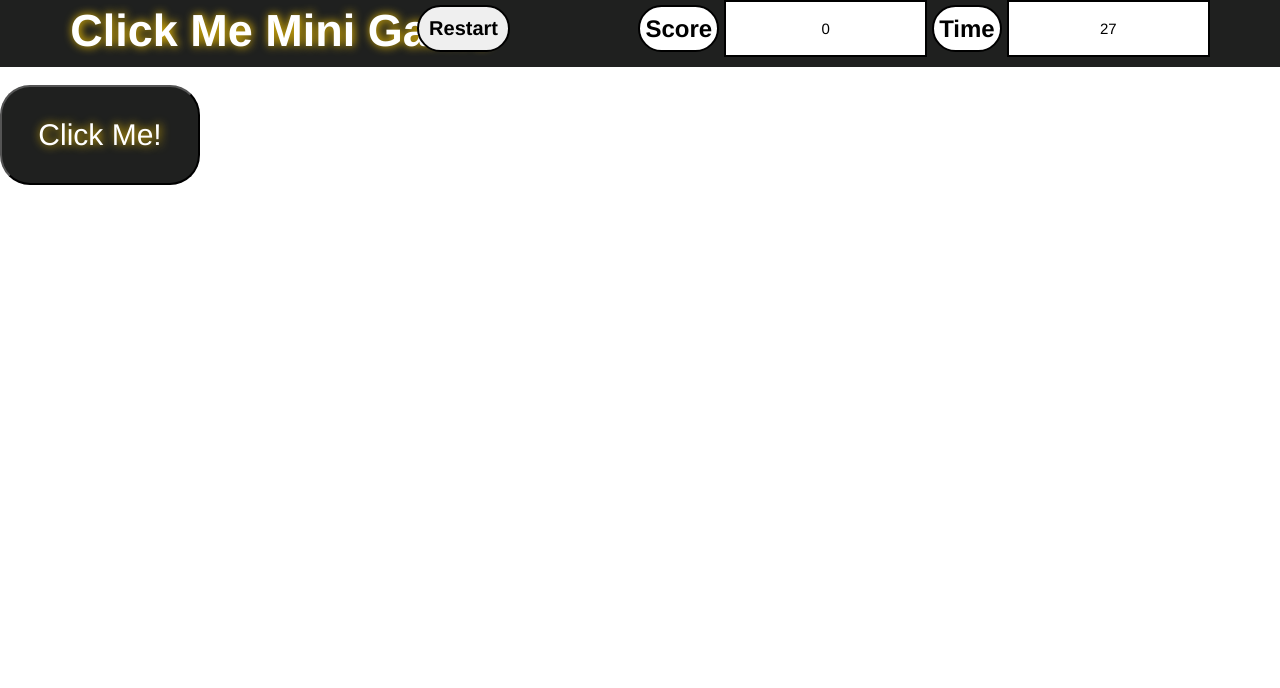
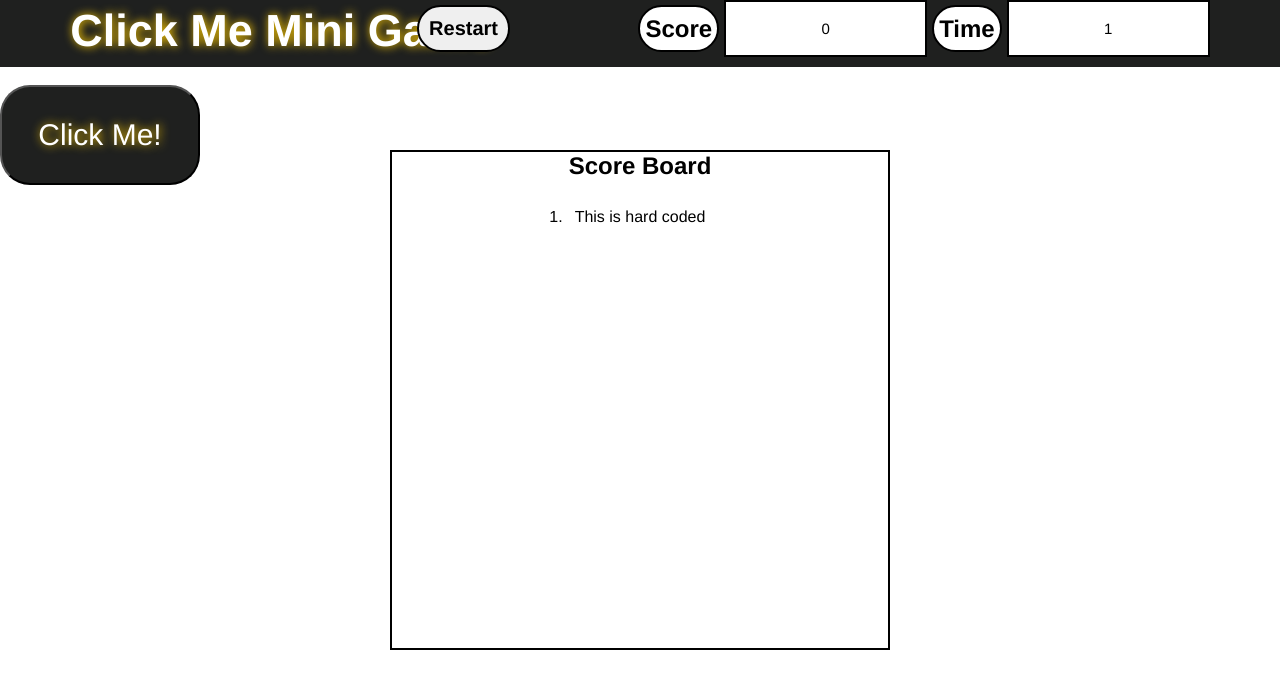
Before and after one commit to BenCuttance/ClickMe, a plain HTML site: page index.html in a window 1280 px wide. Both pictures are taken after a click on the button "Click Me!". Drawn offline with Linux system fonts and the light colour scheme.

Commit message:
new functiona

```diff
--- a/index.html
+++ b/index.html
@@ -21,8 +21,7 @@
                 <h2 class="scoreCard">Score </h2>
             <input type="text" id="myScore" value="0"></input>
             <h2 class="scoreCard" >Time </h2>
-            <!-- <p id="myCountdown"></p> -->
-            <input type="text" id="myCountdown" value="30"></input>
+            <input type="text" id="myCountdown" value="20"></input>
 
         </form>
         </section>
@@ -35,7 +34,14 @@
         <button id="gameBtn" onclick="scoreFunction()"> Click Me!</button>
     </div>
 
-    </div>
+    <section id="scoreBoard">
+        <h2>Score Board</h2>
+        <ol id="scoreList">
+            <li>This is hard coded</li>
+
+        </ol>
+    </section>
+
 </body>
 
 </html>
--- a/script.js
+++ b/script.js
@@ -1,6 +1,8 @@
 const startBtn = document.getElementById("startBtn");
 const gameBtn = document.getElementById("gameBtn");
 const restartBtn = document.getElementById("restartBtn");
+const scoreBoard = document.getElementById('scoreBoard')
+const scoreList = document.getElementById('scoreList')
 
 startGame = () => {
   startBtn.style.display = "none";
@@ -8,7 +10,6 @@ startGame = () => {
   restartBtn.style.display = "block";
   myCountDown()
 
-  setInterval(myCountDown, 1000);
 };
 
 playBtn = () => {
@@ -45,7 +46,15 @@ scoreFunction = () => {
   document.getElementById("myScore").value = ++i;
 };
 
-displayScoreBoard = () => {};
+displayScoreBoard = () => {
+
+  let player = window.prompt("Player Name?")
+  var li = document.createElement('li')
+  li.appendChild(document.createTextNode(player + " score: " + (`${document.getElementById("myScore").value }`)));
+  scoreList.appendChild(li)
+
+  gameBtn.style.display = 'none'
+};
 
 restartGame = () => {};
 
@@ -53,10 +62,18 @@ startBtn.addEventListener("click", startGame);
 gameBtn.addEventListener("click", playBtn);
 
 const countDownTimer = document.getElementById("myCountdown");
-var seconds = 30;
+var seconds = 3;
 
 myCountDown = () => {
-  seconds = seconds;
-  seconds--;
-  countDownTimer.value = seconds;
+ countDown = setInterval(function() {
+    seconds--;
+    countDownTimer.value = seconds;
+    console.log(seconds)
+    if (seconds == 0) {
+      clearInterval(countDown)
+      console.log(`your score is ${document.getElementById("myScore").value }`)
+      displayScoreBoard()
+    }
+  }, 1000)
+
 };
--- a/style.css
+++ b/style.css
@@ -97,3 +97,28 @@ input {
     border: 2px solid black;
     text-align: center;
 }
+
+#scoreBoard {
+  border: 2px solid black;
+  position: absolute;
+  min-width: 500px;
+min-height: 500px;
+  top: 50%;
+  left: 50%;
+  transform: translate(-50%, -50%);
+  /* display: none; */
+
+}
+
+#scoreList {
+  position: relative;
+  top: 20px;
+  display: flex;
+  justify-content: center;
+  align-items: center;
+  flex-direction: column;
+}
+
+li {
+  padding: 7.5px;
+}
```
